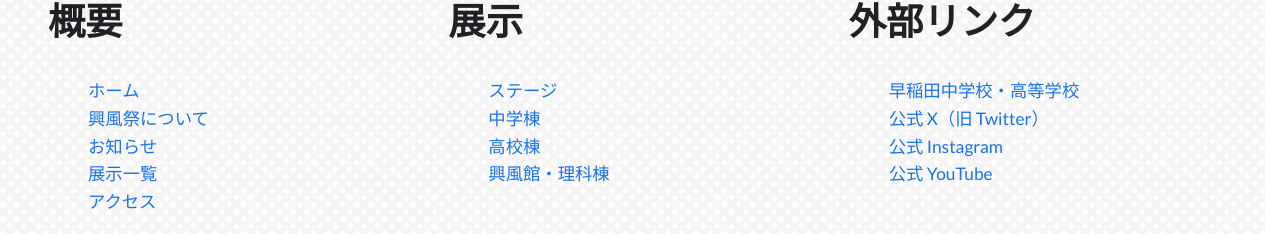
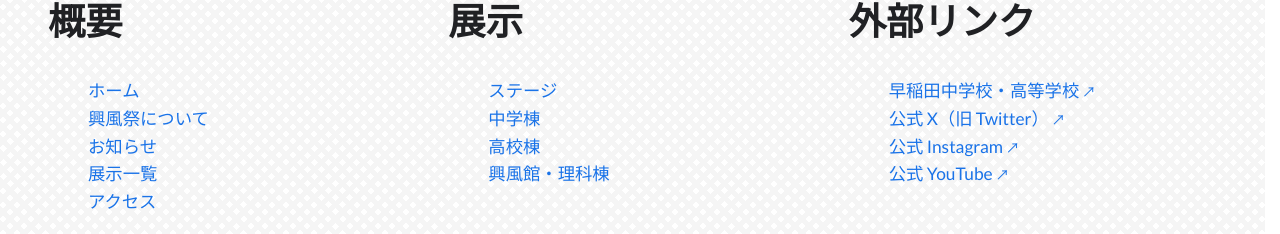
Before and after one commit to atsuo-tech/kofu-official-2026, a Next.js app: page / in a window 1280 px wide. Shown: the part 1343-1577 px from the top of the page. Built offline with nearby package versions, Linux system fonts and the light colour scheme; no server answers.

Commit message:
[add] Add copyright

```diff
--- a/src/app/layout.tsx
+++ b/src/app/layout.tsx
@@ -53,7 +53,7 @@
             <p>
               早稲田中学校・高等学校 学芸大会実行委員会<br />
               無断転載・複製を禁じます。<br />
-              <Link href="/copyright">著作権について</Link>
+              <Link href="/about/copyright">著作権について</Link>
             </p>
             <div className={styles.footerLinks}>
               <div>
@@ -78,10 +78,10 @@
               <div>
                 <h2>外部リンク</h2>
                 <ul>
-                  <li><Link href="https://www.waseda-h.ed.jp">早稲田中学校・高等学校</Link></li>
-                  <li><Link href="https://x.com/waseda_kofufes">公式 X（旧 Twitter）</Link></li>
-                  <li><Link href="https://www.instagram.com/waseda_kofufes/">公式 Instagram</Link></li>
-                  <li><Link href="https://www.youtube.com/@早稲田中学校高等学校">公式 YouTube</Link></li>
+                  <li><Link href="https://www.waseda-h.ed.jp" target="_blank">早稲田中学校・高等学校</Link></li>
+                  <li><Link href="https://x.com/waseda_kofufes" target="_blank">公式 X（旧 Twitter）</Link></li>
+                  <li><Link href="https://www.instagram.com/waseda_kofufes/" target="_blank">公式 Instagram</Link></li>
+                  <li><Link href="https://www.youtube.com/@早稲田中学校高等学校" target="_blank">公式 YouTube</Link></li>
                 </ul>
               </div>
             </div>
```
Also changed, not shown: src/app/about/copyright/page.tsx (added, +29 -0 lines).
